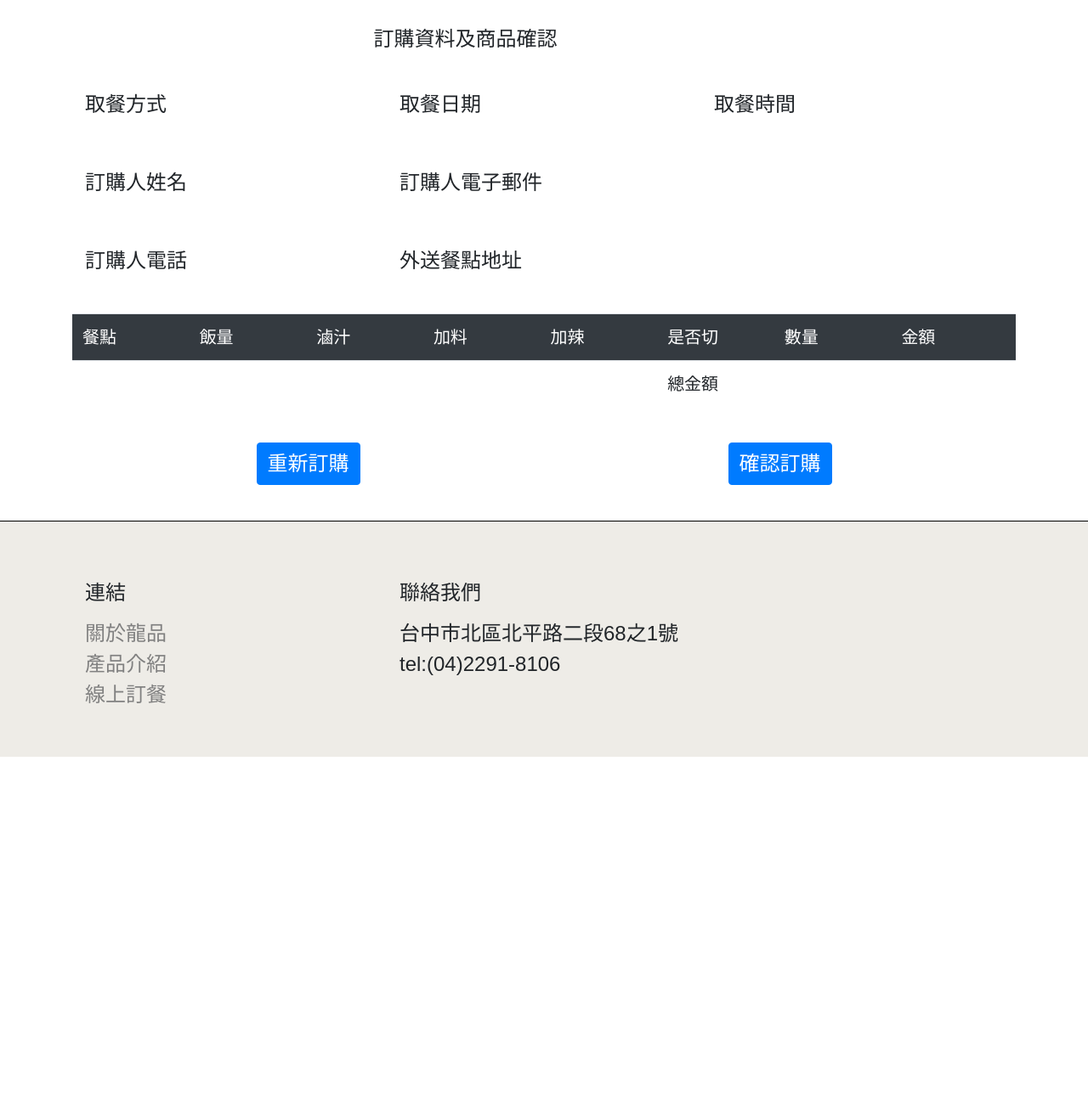
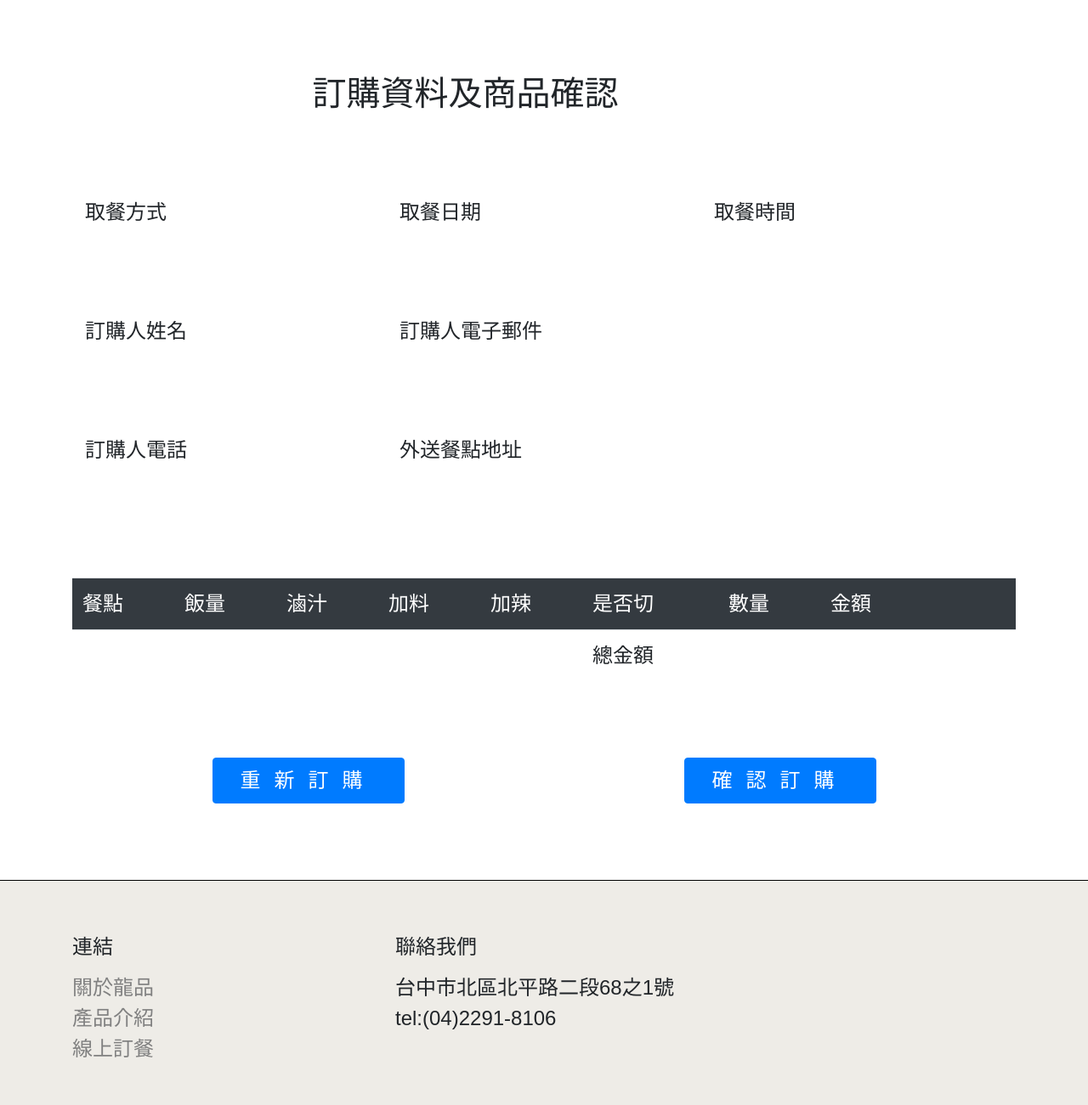
Before and after one commit to leo870219/project, a PHP site: page /checklist.php in a window 1280 px wide. Shown: the part 106-1407 px from the top of the page at 85% size. Before the commit the page ends 997 px from the top, so only its background shows below. Run offline with PHP 8.4, Linux system fonts and the light colour scheme; data that the repository does not hold is empty; some libraries are stand-ins or nearby versions; some web fonts are replaced.

Commit message:
footer長度修正加多餘css刪除

```diff
--- a/checklist.php
+++ b/checklist.php
@@ -56,7 +56,7 @@ $address=$_POST["address"];
   <section id="ck-second">
     <div class=" container">
     <form action="booksuccessful.php" method="post">
-    <h4 class="col-md-10 text-center">訂購資料及商品確認</h4>
+    <p class="col-md-10 text-center title">訂購資料及商品確認</p>
       <div class="row ">
         <div class="col">
         <p>取餐方式</br><?php echo $takeway?></p>
@@ -144,7 +144,7 @@ echo "</div>"
     </div>
   </form>
   </div>
-</sectiton>
+</section>
 
 <section id="index-latest">
     <footer>
@@ -167,5 +167,6 @@ echo "</div>"
     </footer>
   </section>
 
+
 </body>
 </html>
--- a/styles/css.css
+++ b/styles/css.css
@@ -36,6 +36,7 @@ select{
 #second p {
   letter-spacing: 1vmin;
   color: rgb(255, 255, 255);
+  font-size: 4vmin;
 }
 #index-third .title,
 #third .title {
@@ -79,7 +80,7 @@ select{
 }
 footer {
   border-top: 1px solid #000000;
-  padding: 2.8vmin;
+  padding: 6vmin;
   background-color: rgb(238, 236, 231);
 }
 #third {
@@ -101,6 +102,7 @@ footer {
   font-size: 6vmin;
   color: white;
   letter-spacing: 3vmin;
+  margin-top: 5vmin;
 }
 #fourthimg{
   max-width: 80%;
@@ -183,20 +185,28 @@ footer {
     width: 100%;
     font-family: cwTeXYen, sans-serif;
     margin-bottom: 3vmin;
+    font-size: 3vmin;
   }
 
   #side1 input,td{
     font-family: cwTeXYen, sans-serif;
   }
-  #ck-second h4,#ck-second .row{
-    margin: 4vmin 0;
+  #ck-second .title{
+    font-size: 5vmin;
+    margin: 10vmin 0;
+  }
+  #ck-second .row{
+    margin: 10vmin 0;
+  }
+  #ck-second .table-responsive{
+    margin: 15vmin 0 5vmin 0;
   }
   #ck-second p{
     text-align: left;
     font-size: 3vmin;
   }
   .table td{
-    font-size: 0.7rem;
+    font-size: 3vmin;
   }
   .table{
     margin: 0;
@@ -205,6 +215,8 @@ footer {
     margin: 10px;
     font-family: cwTeXYen, sans-serif;
     font-size: 3vmin;
+    letter-spacing: 2vmin;
+    padding: 1vmin 4vmin;
   }
   #bkok-second h3{
       padding: 17rem 0;
@@ -311,143 +323,20 @@ width: 100%;
     margin: 10vmin auto;
     line-height: 7vmin;
   }
-
   #history p {
     margin: 7vmin auto;
     line-height: 7vmin;
-  }
-
-  #index-fourth h2 {
-    margin-bottom: 2em;
-    text-align: center;
-    background-color: rgb(227, 229, 227);
-    border-radius: 80px;
-    padding: 10px;
   }
   #index-fourth iframe {
     width: 100%;
     height: 500px;
   }
-
-  #intro {
-    background-color: rgb(238, 236, 231);
-  }
-
-  #collapsibleNavbar a {
-    font-size: 25px;
-    font-family: cwTeXYen, sans-serif;
-    color: black;
-  }
-
-  #second h1 {
-    font-family: cwTeXYen, sans-serif;
-    letter-spacing: 10px;
-    font-size: 67px;
-    font-weight: bolder;
-    color: white;
-    text-align: center;
-  }
-  #second p {
-    letter-spacing: 10px;
-    font-size: 30px;
-    color: white;
-    text-align: center;
-  }
-
-
-  #fourth .container {
-    padding-top: 5em;
-    padding-bottom: 5em;
-  }
-
-  #latest {
-    margin-bottom: 0;
-  }
-  #ti {
-    width: 50%;
-  }
-  #datepicker {
-    width: 50%;
-  }
-
-
-
-  #modal-body button {
-    border-radius: 5px;
-    width: 100%;
-    height: 10%;
-    font-size: 25px;
-    font-family: cwTeXYen, sans-serif;
-    margin: 0.5em;
-  }
-
-  #menu-img {
-    width: 150px;
-    margin: 1em;
-  }
-  #booking-second{
-    padding:6vmin 6vmin;
-  }
-  #bk-second-menu {
-    padding-bottom: 1em;
-  }
-
-
-  #bk-second h3 {
-    font-family: cwTeXYen, sans-serif;
-    text-align: center;
-  }
-
-  #bk-second .modal-header h2 {
-    font-family: cwTeXYen, sans-serif;
-  }
-  #bk-second .modal-header input {
-    outline: none;
-    border: none;
-  }
-
-  #shopcar {
-    width: 100%;
-  }
-  #side1 h2 {
-    font-family: cwTeXYen, sans-serif;
-    text-align: left;
-    padding-top: 1em;
-  }
-
   #side1 {
     border-left: solid 1px rgb(197, 191, 191);
     border-top: solid 1px rgb(197, 191, 191);
     height: 89em;
     overflow: scroll;
   }
-
-  #Sidebar td,
-  input {
-    font-size: 20px;
-    font-family: cwTeXYen, sans-serif;
-  }
-
-  #a td {
-    font-size: 20px;
-    font-family: cwTeXYen, sans-serif;
-    width: 150px;
-  }
-  #click {
-    margin: 1em auto;
-  }
-  #ck-second h2 {
-    line-height: 80px;
-    font-family: cwTeXYen, sans-serif;
-  }
-
-  #bkok-second h1 {
-    padding: 5.6em 0;
-    font-family: cwTeXYen, sans-serif;
-  }
-
-
-
 }
 
 *,
```
